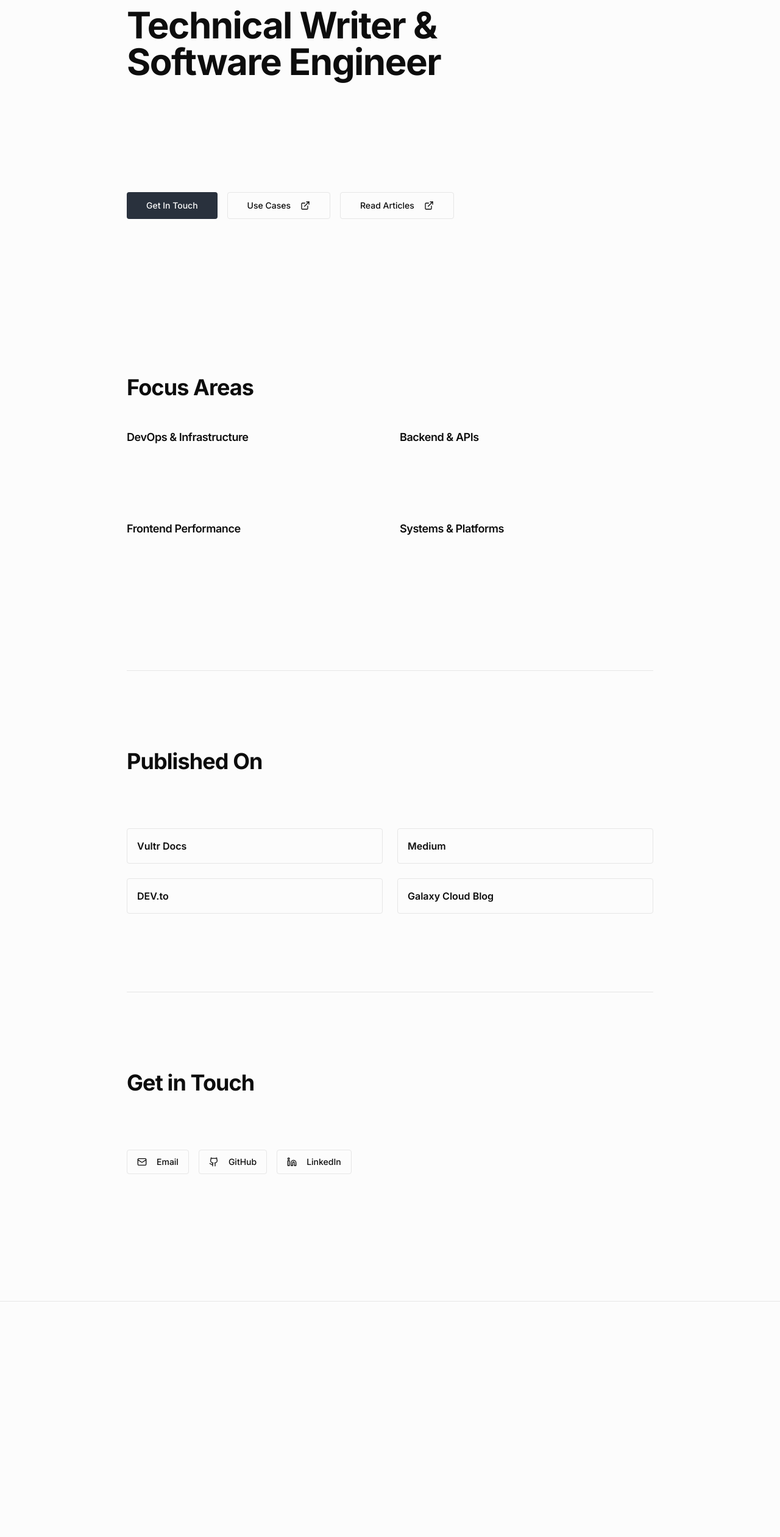
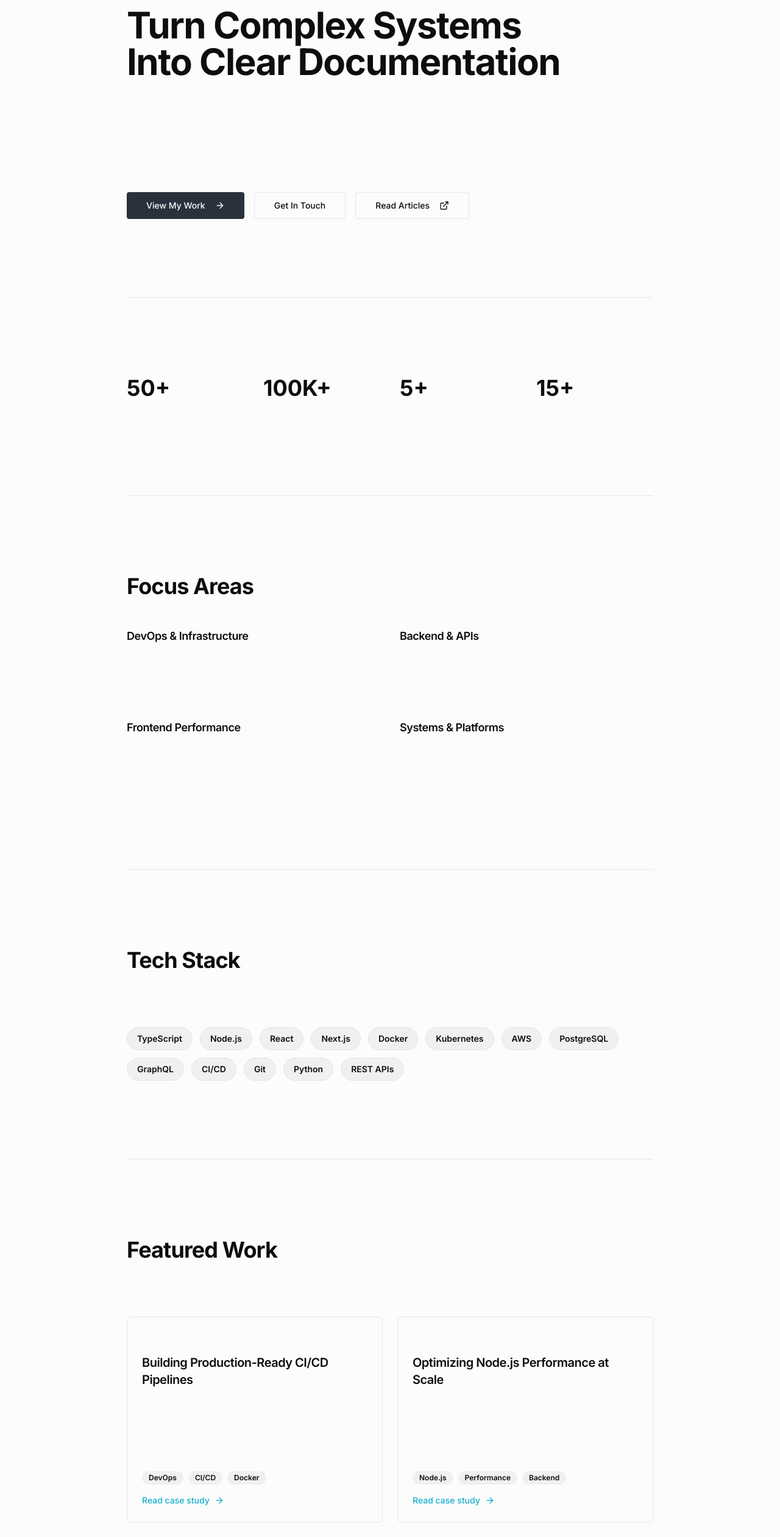
Before and after one commit to techsplot/v0-portfolio, a Next.js app: page / in a window 1280 px wide. Shown: the part 234-2754 px from the top of the page at 61% size. Before the commit the page ends 2455 px from the top, so only its background shows below. Built offline with nearby package versions, Linux system fonts and the light colour scheme.

Commit message:
Transform portfolio landing page with comprehensive improvements
Co-authored-by: techsplot <123483907+techsplot@users.noreply.github.com>

```diff
--- a/app/page.tsx
+++ b/app/page.tsx
@@ -1,5 +1,6 @@
 import { Button } from "@/components/ui/button"
-import { Github, Linkedin, Mail, ExternalLink, Twitter } from "lucide-react"
+import { Badge } from "@/components/ui/badge"
+import { Github, Linkedin, Mail, ExternalLink, ArrowRight } from "lucide-react"
 import Link from "next/link"
 import { DropdownMenu, DropdownMenuContent, DropdownMenuItem, DropdownMenuTrigger } from "@/components/ui/dropdown-menu"
 
@@ -13,18 +14,23 @@ export default function Home() {
             <span className="font-semibold text-lg text-foreground">techsplot</span>
           </Link>
           <nav className="hidden md:flex items-center space-x-8 text-sm">
-            <Link href="/writing" className="text-muted-foreground hover:text-foreground transition-colors">
+            <a href="https://medium.com/@techsplot" target="_blank" rel="noopener noreferrer" className="text-muted-foreground hover:text-foreground transition-colors">
               Writing
-            </Link>
-            <Link href="/case-studies" className="text-muted-foreground hover:text-foreground transition-colors">
+            </a>
+            <a href="#featured-work" className="text-muted-foreground hover:text-foreground transition-colors">
               Case Studies
-            </Link>
-            <Link href="/about" className="text-muted-foreground hover:text-foreground transition-colors">
+            </a>
+            <a href="#contact" className="text-muted-foreground hover:text-foreground transition-colors">
               About
-            </Link>
-            <Link href="#contact" className="text-muted-foreground hover:text-foreground transition-colors">
+            </a>
+            <a href="#contact" className="text-muted-foreground hover:text-foreground transition-colors">
               Contact
-            </Link>
+            </a>
+            <a href="/resume.pdf" download>
+              <Button variant="outline" size="sm" className="ml-2">
+                Download Resume
+              </Button>
+            </a>
           </nav>
         </div>
       </header>
@@ -33,20 +39,31 @@ export default function Home() {
       <main className="container mx-auto max-w-4xl px-4">
         <section className="py-20 md:py-32 space-y-8">
           <div className="space-y-6">
-            <p className="text-lg text-accent font-medium">Hi, I'm Olofinsawe Ayomide</p>
+            <div className="flex items-center gap-3">
+              <p className="text-lg text-accent font-medium">Hi, I'm Olofinsawe Ayomide</p>
+              <Badge variant="outline" className="text-accent border-accent">
+                Available for Freelance
+              </Badge>
+            </div>
             <h1 className="text-balance text-5xl md:text-6xl font-bold text-foreground">
-              Technical Writer & Software Engineer
+              Turn Complex Systems Into Clear Documentation
             </h1>
             <p className="text-xl md:text-2xl text-muted-foreground text-balance">
-              I bring a software engineer's perspective to technical writing. DevOps, backend architecture, frontend
-              performance, and cloud infrastructure—explained with clarity and production-level depth.
+              I help engineering teams ship faster with production-ready documentation. DevOps pipelines, backend
+              architecture, cloud infrastructure—explained with code-level precision that developers actually use.
             </p>
           </div>
 
           <div className="flex flex-col sm:flex-row gap-4 pt-8">
+            <a href="#featured-work">
+              <Button size="lg" className="w-full sm:w-auto">
+                View My Work
+                <ArrowRight className="ml-2 h-4 w-4" />
+              </Button>
+            </a>
             <DropdownMenu>
               <DropdownMenuTrigger asChild>
-                <Button size="lg" className="w-full sm:w-auto">
+                <Button variant="outline" size="lg" className="w-full sm:w-auto bg-transparent">
                   Get In Touch
                 </Button>
               </DropdownMenuTrigger>
@@ -68,36 +85,41 @@ export default function Home() {
                     <span>LinkedIn</span>
                   </a>
                 </DropdownMenuItem>
-                <DropdownMenuItem asChild>
-                  <a
-                    href="https://twitter.com"
-                    target="_blank"
-                    rel="noopener noreferrer"
-                    className="flex items-center gap-2 cursor-pointer"
-                  >
-                    <Twitter className="h-4 w-4" />
-                    <span>Twitter</span>
-                  </a>
-                </DropdownMenuItem>
               </DropdownMenuContent>
             </DropdownMenu>
-            <Link href="/use-cases">
-              <Button variant="outline" size="lg" className="w-full sm:w-auto bg-transparent">
-                Use Cases
-                <ExternalLink className="ml-2 h-4 w-4" />
-              </Button>
-            </Link>
-            <Link href="/writing">
+            <a href="https://medium.com/@techsplot" target="_blank" rel="noopener noreferrer">
               <Button variant="outline" size="lg" className="w-full sm:w-auto bg-transparent">
                 Read Articles
                 <ExternalLink className="ml-2 h-4 w-4" />
               </Button>
-            </Link>
+            </a>
+          </div>
+        </section>
+
+        {/* Metrics Section - UPDATE WITH REAL NUMBERS */}
+        <section className="py-20 md:py-32 space-y-12 border-t border-border">
+          <div className="grid grid-cols-2 md:grid-cols-4 gap-8">
+            <div className="space-y-2">
+              <p className="text-3xl md:text-4xl font-bold text-foreground">50+</p>
+              <p className="text-sm text-muted-foreground">Published Articles</p>
+            </div>
+            <div className="space-y-2">
+              <p className="text-3xl md:text-4xl font-bold text-foreground">100K+</p>
+              <p className="text-sm text-muted-foreground">Readers Reached</p>
+            </div>
+            <div className="space-y-2">
+              <p className="text-3xl md:text-4xl font-bold text-foreground">5+</p>
+              <p className="text-sm text-muted-foreground">Years Experience</p>
+            </div>
+            <div className="space-y-2">
+              <p className="text-3xl md:text-4xl font-bold text-foreground">15+</p>
+              <p className="text-sm text-muted-foreground">Projects Shipped</p>
+            </div>
           </div>
         </section>
 
         {/* Writing Focus Areas */}
-        <section className="py-20 md:py-32 space-y-12">
+        <section className="py-20 md:py-32 space-y-12 border-t border-border">
           <h2 className="text-3xl md:text-4xl font-bold text-foreground">Focus Areas</h2>
           <div className="grid md:grid-cols-2 gap-8">
             <div className="space-y-3">
@@ -128,6 +150,174 @@ export default function Home() {
               </p>
             </div>
           </div>
+        </section>
+
+        {/* Tech Stack Section */}
+        <section className="py-20 md:py-32 space-y-12 border-t border-border">
+          <div className="space-y-4">
+            <h2 className="text-3xl md:text-4xl font-bold text-foreground">Tech Stack</h2>
+            <p className="text-muted-foreground">
+              Technologies I work with and write about
+            </p>
+          </div>
+          <div className="flex flex-wrap gap-3">
+            {[
+              "TypeScript",
+              "Node.js",
+              "React",
+              "Next.js",
+              "Docker",
+              "Kubernetes",
+              "AWS",
+              "PostgreSQL",
+              "GraphQL",
+              "CI/CD",
+              "Git",
+              "Python",
+              "REST APIs"
+            ].map((tech) => (
+              <Badge key={tech} variant="secondary" className="px-4 py-2 text-sm border border-border">
+                {tech}
+              </Badge>
+            ))}
+          </div>
+        </section>
+
+        {/* Featured Work Section - TODO: UPDATE WITH REAL ARTICLES */}
+        <section id="featured-work" className="py-20 md:py-32 space-y-12 border-t border-border">
+          <div className="space-y-4">
+            <h2 className="text-3xl md:text-4xl font-bold text-foreground">Featured Work</h2>
+            <p className="text-muted-foreground">
+              Case studies and technical articles demonstrating real-world solutions
+            </p>
+          </div>
+          <div className="grid md:grid-cols-2 gap-6">
+            {/* Article 1 - TODO: Replace with real article */}
+            <article className="group p-6 rounded-lg border border-border hover:border-accent transition-all space-y-4">
+              <div className="flex items-center gap-2 text-sm text-muted-foreground">
+                <span className="font-medium">Vultr Docs</span>
+                <span>•</span>
+                <time>2024</time>
+              </div>
+              <h3 className="text-xl font-semibold text-foreground group-hover:text-accent transition-colors">
+                Building Production-Ready CI/CD Pipelines
+              </h3>
+              <p className="text-muted-foreground leading-relaxed">
+                A comprehensive guide to setting up automated deployment workflows with Docker, GitHub Actions,
+                and cloud infrastructure for scalable applications.
+              </p>
+              <div className="flex flex-wrap gap-2">
+                <Badge variant="secondary" className="text-xs">DevOps</Badge>
+                <Badge variant="secondary" className="text-xs">CI/CD</Badge>
+                <Badge variant="secondary" className="text-xs">Docker</Badge>
+              </div>
+              <a
+                href="#"
+                className="inline-flex items-center gap-2 text-sm font-medium text-accent hover:underline"
+              >
+                Read case study
+                <ArrowRight className="h-4 w-4" />
+              </a>
+            </article>
+
+            {/* Article 2 - TODO: Replace with real article */}
+            <article className="group p-6 rounded-lg border border-border hover:border-accent transition-all space-y-4">
+              <div className="flex items-center gap-2 text-sm text-muted-foreground">
+                <span className="font-medium">Medium</span>
+                <span>•</span>
+                <time>2024</time>
+              </div>
+              <h3 className="text-xl font-semibold text-foreground group-hover:text-accent transition-colors">
+                Optimizing Node.js Performance at Scale
+              </h3>
+              <p className="text-muted-foreground leading-relaxed">
+                Deep dive into Node.js optimization techniques, from event loop management to database query
+                optimization, with measurable performance improvements.
+              </p>
+              <div className="flex flex-wrap gap-2">
+                <Badge variant="secondary" className="text-xs">Node.js</Badge>
+                <Badge variant="secondary" className="text-xs">Performance</Badge>
+                <Badge variant="secondary" className="text-xs">Backend</Badge>
+              </div>
+              <a
+                href="#"
+                className="inline-flex items-center gap-2 text-sm font-medium text-accent hover:underline"
+              >
+                Read case study
+                <ArrowRight className="h-4 w-4" />
+              </a>
+            </article>
+
+            {/* Article 3 - TODO: Replace with real article */}
+            <article className="group p-6 rounded-lg border border-border hover:border-accent transition-all space-y-4">
+              <div className="flex items-center gap-2 text-sm text-muted-foreground">
+                <span className="font-medium">DEV.to</span>
+                <span>•</span>
+                <time>2024</time>
+              </div>
+              <h3 className="text-xl font-semibold text-foreground group-hover:text-accent transition-colors">
+                Kubernetes Deployment Strategies Explained
+              </h3>
+              <p className="text-muted-foreground leading-relaxed">
+                Practical guide to zero-downtime deployments, rolling updates, and canary releases in production
+                Kubernetes environments.
+              </p>
+              <div className="flex flex-wrap gap-2">
+                <Badge variant="secondary" className="text-xs">Kubernetes</Badge>
+                <Badge variant="secondary" className="text-xs">DevOps</Badge>
+                <Badge variant="secondary" className="text-xs">Cloud</Badge>
+              </div>
+              <a
+                href="#"
+                className="inline-flex items-center gap-2 text-sm font-medium text-accent hover:underline"
+              >
+                Read case study
+                <ArrowRight className="h-4 w-4" />
+              </a>
+            </article>
+
+            {/* Article 4 - TODO: Replace with real article */}
+            <article className="group p-6 rounded-lg border border-border hover:border-accent transition-all space-y-4">
+              <div className="flex items-center gap-2 text-sm text-muted-foreground">
+                <span className="font-medium">Galaxy Cloud Blog</span>
+                <span>•</span>
+                <time>2024</time>
+              </div>
+              <h3 className="text-xl font-semibold text-foreground group-hover:text-accent transition-colors">
+                Building Scalable GraphQL APIs
+              </h3>
+              <p className="text-muted-foreground leading-relaxed">
+                From schema design to query optimization, a complete guide to building GraphQL APIs that handle
+                millions of requests efficiently.
+              </p>
+              <div className="flex flex-wrap gap-2">
+                <Badge variant="secondary" className="text-xs">GraphQL</Badge>
+                <Badge variant="secondary" className="text-xs">API Design</Badge>
+                <Badge variant="secondary" className="text-xs">Backend</Badge>
+              </div>
+              <a
+                href="#"
+                className="inline-flex items-center gap-2 text-sm font-medium text-accent hover:underline"
+              >
+                Read case study
+                <ArrowRight className="h-4 w-4" />
+              </a>
+            </article>
+          </div>
+        </section>
+
+        {/* Testimonial Section - TODO: UPDATE WITH REAL TESTIMONIAL */}
+        <section className="py-20 md:py-32 border-t border-border">
+          <blockquote className="border-l-4 border-accent pl-6 italic space-y-4">
+            <p className="text-xl md:text-2xl text-muted-foreground">
+              "Ayomide's technical documentation helped our team reduce onboarding time by 60%. His ability to
+              translate complex systems into clear, actionable guides is exceptional."
+            </p>
+            <footer className="text-base text-foreground not-italic">
+              <strong>— Engineering Manager</strong>
+              <span className="text-muted-foreground"> at Tech Company</span>
+            </footer>
+          </blockquote>
         </section>
 
         <section className="py-20 md:py-32 space-y-12 border-t border-border">
```
